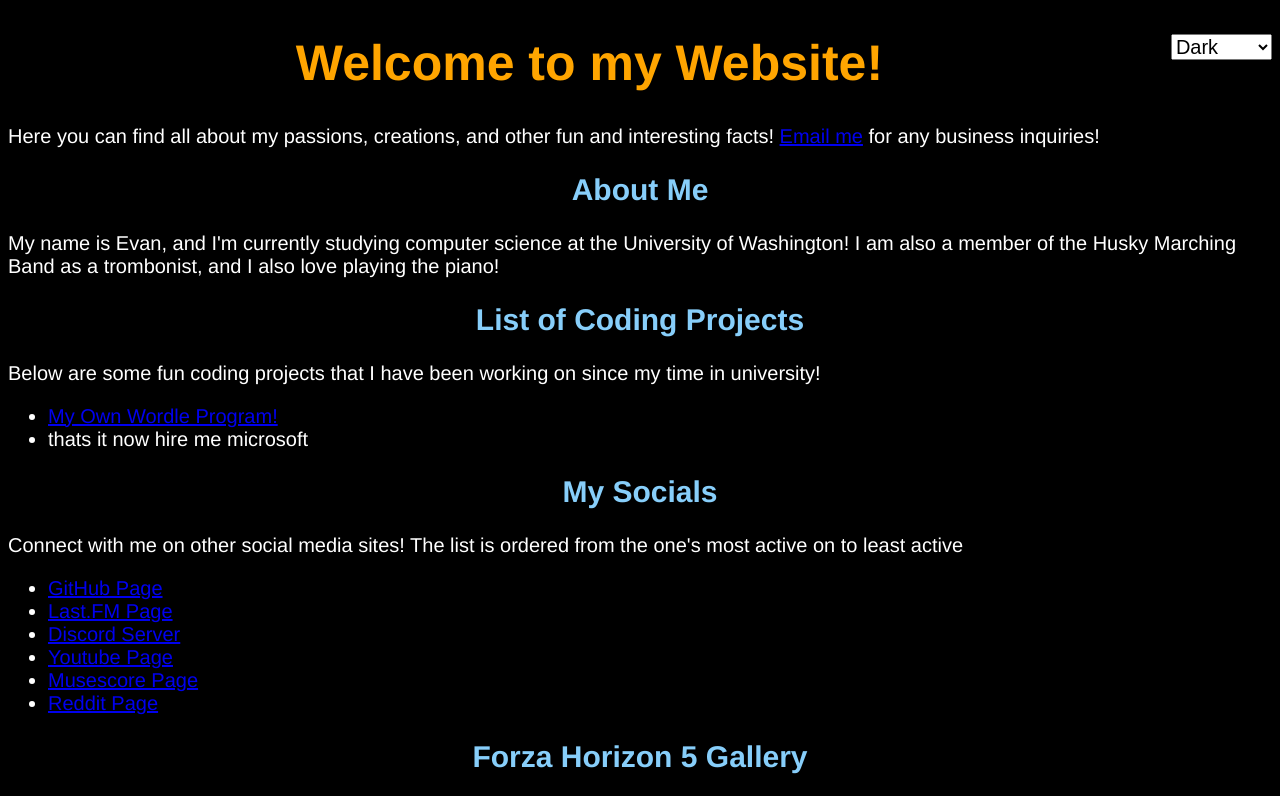
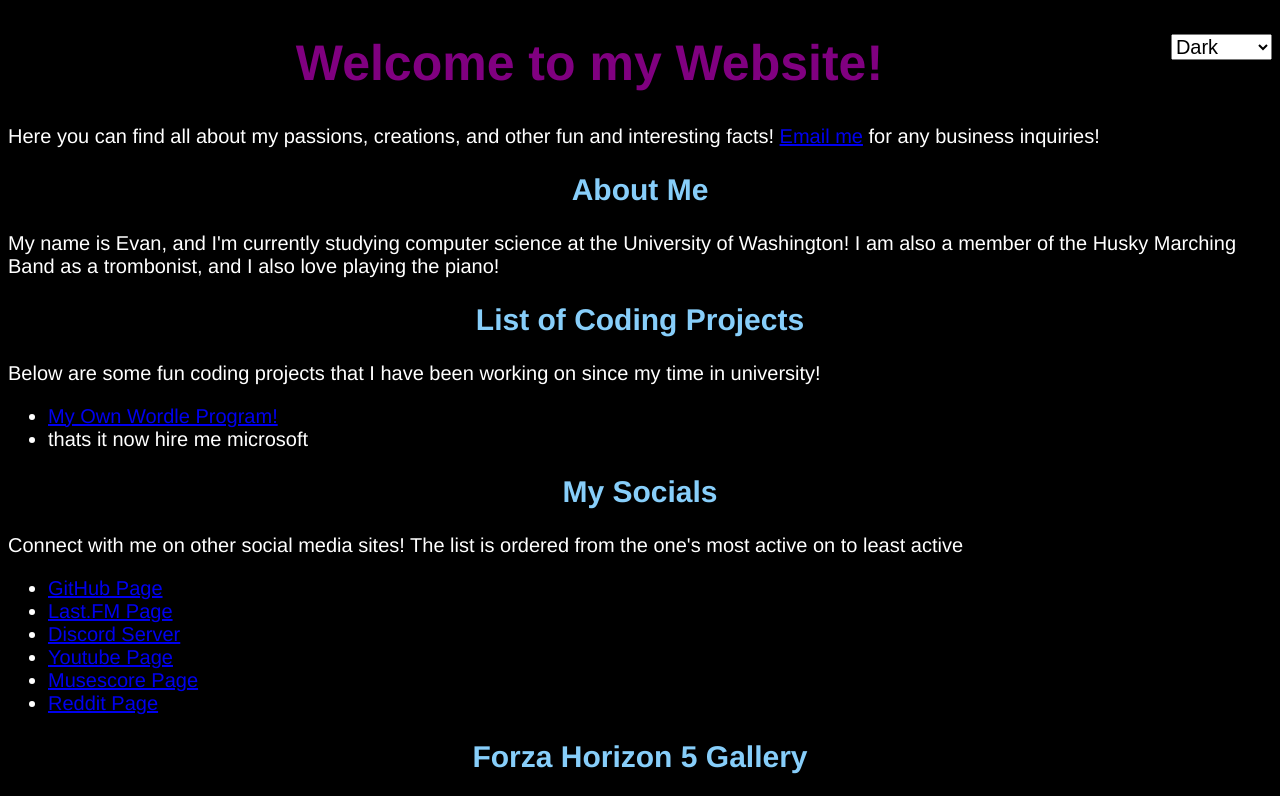
Before and after one commit to officialblooms/My-Website, a website: page web/index.html in a window 1280 px wide. Shown: the top 796 px of the page. Drawn offline with Linux system fonts and the light colour scheme.

Commit message:
changed title to purple

```diff
--- a/web/main.css
+++ b/web/main.css
@@ -6,7 +6,7 @@ body {
 }
 
 h1 {
-    color: orange;
+    color: purple;
     font-size: 50px;
     text-align: center;
 }
```
